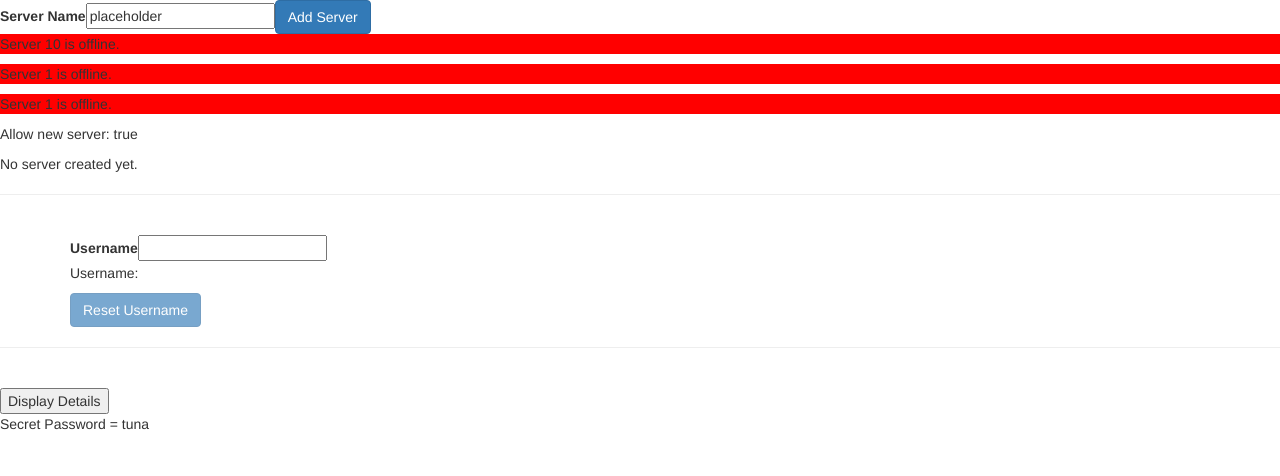
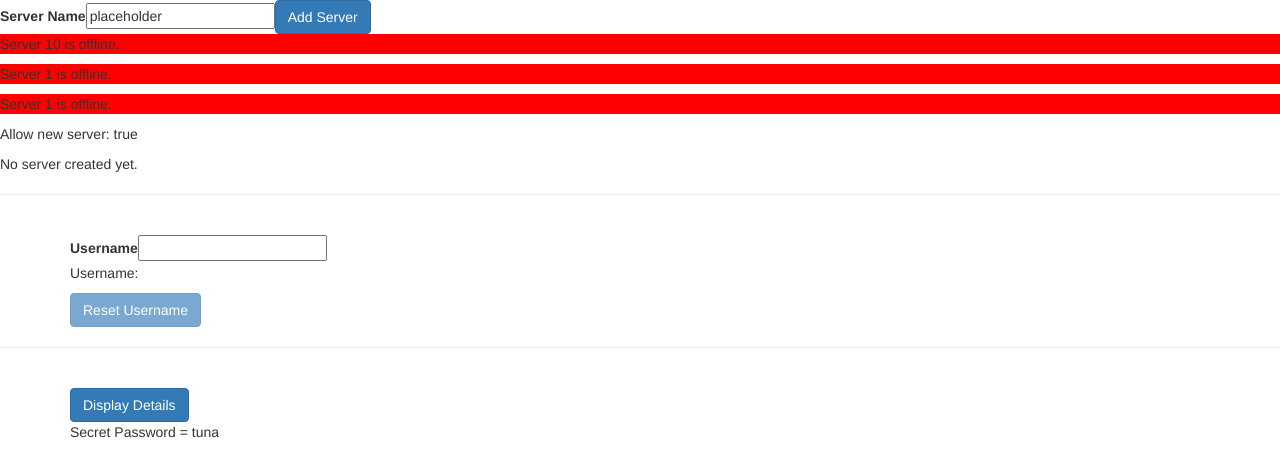
Before and after one commit to jessephilip/angular4Learning, an Angular app: page / in a window 1280 px wide. Shown: the top 476 px of the page. Built offline with nearby package versions, Linux system fonts and the light colour scheme.

Commit message:
slight changes after assignment 3

```diff
--- a/src/app/assignment3/assignment3.component.html
+++ b/src/app/assignment3/assignment3.component.html
@@ -1,4 +1,6 @@
+<div class="container">
 	<button
+		class="btn btn-primary"
 		(click)="buttonPress($event)"
 		>Display Details
 	</button>
@@ -8,7 +10,8 @@
 	</p>
 	<p
 		*ngFor="let buttonPress of buttonPresses; let i = index"
-	[ngStyle]="{backgroundColor: i >= 4 ? 'blue' : false}"
+		[ngStyle]="{backgroundColor: i >= 4 ? 'blue' : 'transparent'}"
 		[ngClass]="{white: i >= 4}"
 		>Timestamp: {{ buttonPress }}
 	</p>
+</div>
```
Lines whose indentation alone changed are shown as unchanged.
